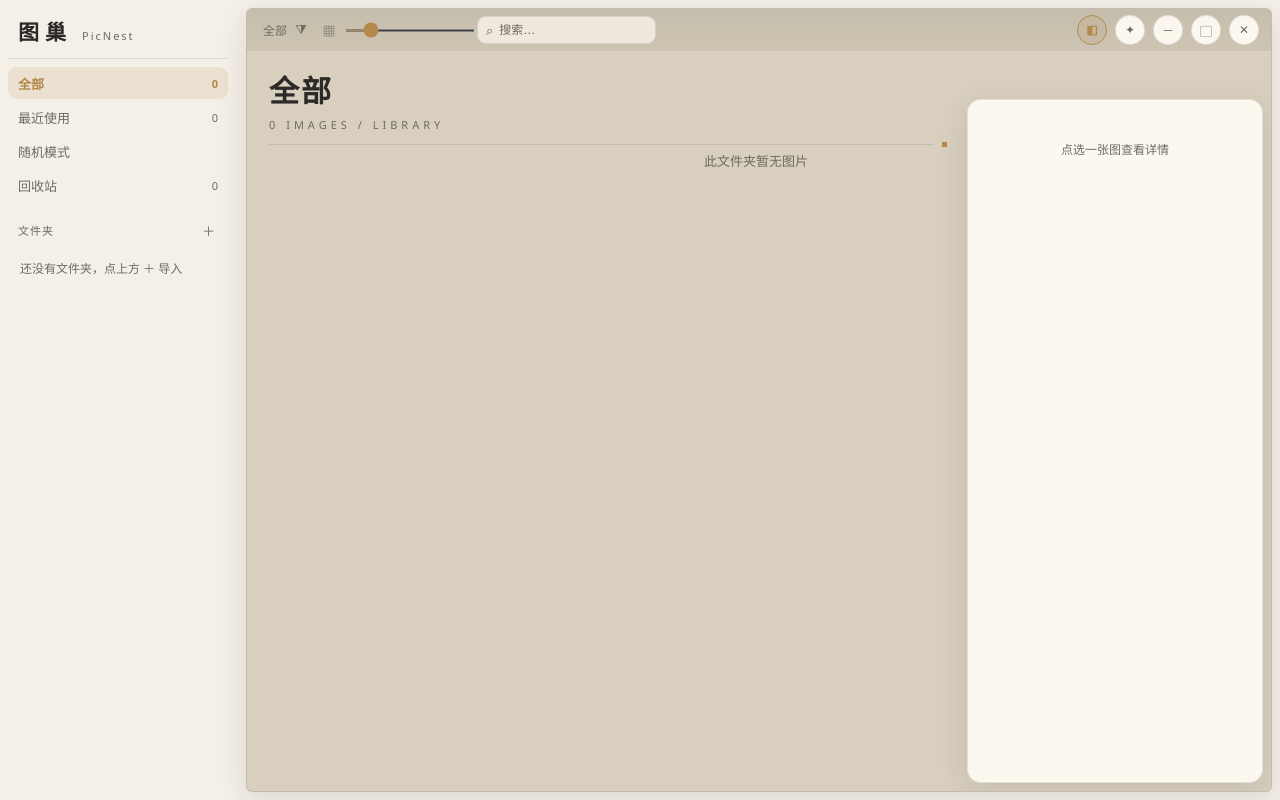
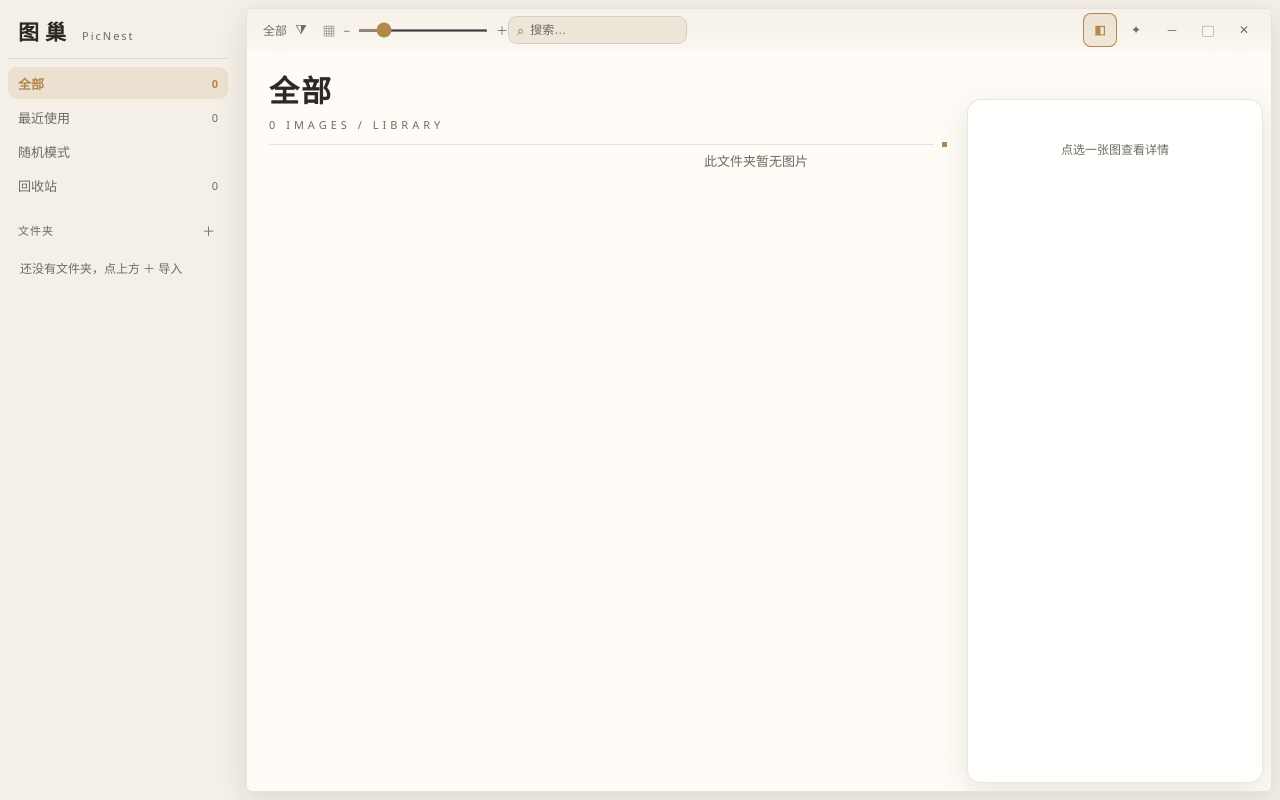
Before and after one commit to Ranbow29/PicNest, a Vue app in the folder ui/: page / in a window 1280 px wide. Built offline with nearby package versions, Linux system fonts and the light colour scheme.

Commit message:
revert to light top glass bar: flat glyphs, slider wings, token restore, ImageGrid api import fix

```diff
--- a/ui/src/components/ImageGrid.vue
+++ b/ui/src/components/ImageGrid.vue
@@ -1,7 +1,7 @@
 <script setup>
 import { computed, onMounted, onBeforeUnmount, ref, watch } from 'vue'
 import { useLibrary } from '../stores/library'
-import { fileUrl } from '../api'
+import { api, fileUrl } from '../api'
 
 const lib = useLibrary()
 const showLabels = computed(() => lib.hoverLabels !== false)
--- a/ui/src/components/TitleBar.vue
+++ b/ui/src/components/TitleBar.vue
@@ -80,7 +80,9 @@ function onKey(e) {
       <button class="ctl back" title="返回浏览（Esc）" @click="lib.closeLightbox()">←</button>
       <span class="pos">{{ lib.images.findIndex((i) => i.file_path === lib.lightbox.path) + 1 }} / {{ lib.images.length }}</span>
       <div class="zoom-slider">
+        <span class="z-sign">−</span>
         <input type="range" min="0.05" max="8" step="0.01" :value="lib.viewer.scale" @input="lib.viewer.scale = Number($event.target.value)" />
+        <span class="z-sign">＋</span>
         <span class="zpct">{{ Math.round(lib.viewer.scale * 100) }}%</span>
       </div>
       <div class="spacer" />
@@ -126,7 +128,9 @@ function onKey(e) {
         </div>
       </div>
       <div class="zoom-slider">
+        <span class="z-sign">−</span>
         <input type="range" min="0.6" max="3.2" step="0.05" :value="lib.zoom" @input="lib.zoom = Number($event.target.value)" />
+        <span class="z-sign">＋</span>
       </div>
       <div v-if="lib.view !== 'trash'" class="search">
         <span class="s-icon">⌕</span>
@@ -163,6 +167,7 @@ function onKey(e) {
 .count { margin-left: 8px; font-size: 11px; color: var(--text-2); font-variant-numeric: tabular-nums; }
 .pos { font-size: 12.5px; color: var(--text-2); font-variant-numeric: tabular-nums; padding: 0 6px; }
 .zoom-slider { display: flex; align-items: center; gap: 6px; }
+.z-sign { font-size: 12px; color: var(--text-2); }
 .zoom-slider input { width: 130px; accent-color: var(--accent); height: 3px; }
 .zpct { font-size: 11.5px; color: var(--text-2); width: 40px; font-variant-numeric: tabular-nums; }
 .spacer { flex: 1; height: 100%; }
@@ -216,15 +221,15 @@ button.tool.funnel .badge {
 .search input::placeholder { color: var(--text-2); }
 
 /* 窗控 + 详情开关：圆形亮色内联 */
-.bar-controls { display: flex; align-items: center; gap: 8px; padding-right: 12px; -webkit-app-region: no-drag; }
+.bar-controls { display: flex; align-items: center; gap: 2px; padding-right: 10px; -webkit-app-region: no-drag; }
 .wc {
-  width: 30px; height: 30px; border-radius: 50%;
-  border: 1px solid var(--border); background: var(--panel-inspector);
+  width: 34px; height: 34px; border-radius: 8px;
+  border: none; background: transparent;
   color: var(--text-2); font-size: 12px; cursor: pointer;
   display: flex; align-items: center; justify-content: center;
   transition: all 0.15s;
 }
-.wc:hover { background: var(--accent-weak); color: var(--accent); border-color: var(--accent); }
-.wc.on { background: var(--accent-weak); color: var(--accent); border-color: var(--accent); font-weight: 600; }
-.wc.close:hover { background: #e5484d; color: #fff; border-color: #e5484d; }
+.wc:hover { background: var(--accent-weak); color: var(--text); }
+.wc.on { background: var(--accent-weak); color: var(--accent); font-weight: 600; box-shadow: inset 0 0 0 1px var(--accent); }
+.wc.close:hover { background: #e5484d; color: #fff; }
 </style>
--- a/ui/src/style.css
+++ b/ui/src/style.css
@@ -1,9 +1,9 @@
 /* PicNest 设计 tokens —— 奶玻璃（参考 Wenku8_Flutter）+ 跟随系统明暗 */
 :root {
   --bg: #f4efe7;
-  --bg-2: #efe9dd; /* 单元格占位：比主内容略亮 */
+  --bg-2: #ece5d8;
   --panel: rgba(255, 255, 255, 0.55);
-  --panel-strong: rgba(214, 205, 189, 0.95); /* 正文画布：继续压暗（内嵌感） */
+  --panel-strong: rgba(255, 253, 249, 0.92); /* 主内容 */
   --text: #2c2a26;
   --text-2: #6f6a60;
   --accent: #b4884b;
@@ -13,9 +13,9 @@
   --overlay-grad: linear-gradient(transparent, rgba(255, 255, 255, 0.94)); /* 网格悬停信息条（加高加深版） */
   --overlay-text: #1c1a16;
   --overlay-halo: 0 1px 3px rgba(255, 255, 255, 0.9), 0 0 1px rgba(255, 255, 255, 0.9); /* 亮色主题：白描边 */
-  --glass-strong: rgba(196, 188, 171, 0.96); /* 顶栏玻璃：比正文更暗（内嵌感） */
-  --glass-weak: rgba(196, 188, 171, 0.55);
-  --panel-inspector: rgba(253, 250, 243, 0.95); /* 详情浮岛：亮回来（亮色节奏最亮层） */
+  --glass-strong: rgba(244, 239, 231, 0.92); /* 玻璃顶边：顶部浓、往下透 */
+  --glass-weak: rgba(244, 239, 231, 0.35);
+  --panel-inspector: rgba(255, 255, 255, 0.85); /* 详情浮岛 */
   --radius: 14px;
   --radius-panel: 6px; /* 主面板：锐利小圆角（详情浮岛保持 14px，ZCode 层次） */
   --blur: 22px;
@@ -27,7 +27,7 @@
     --bg: #262636;          /* 侧栏底层：暗色里最亮的一层（ZCode 节奏） */
     --bg-2: #1d1d2a;
     --panel: rgba(38, 38, 54, 0.55);
-    --panel-strong: rgba(24, 24, 38, 0.95); /* 正文画布：比顶栏亮、比侧栏暗 */
+    --panel-strong: rgba(20, 20, 32, 0.92); /* 主内容：比侧栏暗 */
     --text: #e8e4da;
     --text-2: #a49e90;
     --accent: #d4a964;
@@ -37,8 +37,8 @@
     --overlay-grad: linear-gradient(transparent, rgba(0, 0, 0, 0.85));
     --overlay-text: #f2efe8;
     --overlay-halo: 0 1px 3px rgba(0, 0, 0, 0.8), 0 0 1px rgba(0, 0, 0, 0.8); /* 暗色主题：黑描边 */
-    --glass-strong: rgba(10, 10, 17, 0.96);
-    --glass-weak: rgba(10, 10, 17, 0.55);
+    --glass-strong: rgba(38, 38, 56, 0.9);
+    --glass-weak: rgba(38, 38, 56, 0.3);
     --panel-inspector: rgba(52, 52, 72, 0.92); /* 详情浮岛：比内容亮一档（暗色节奏：侧栏亮→内容暗→详情亮） */
   }
 }
```
